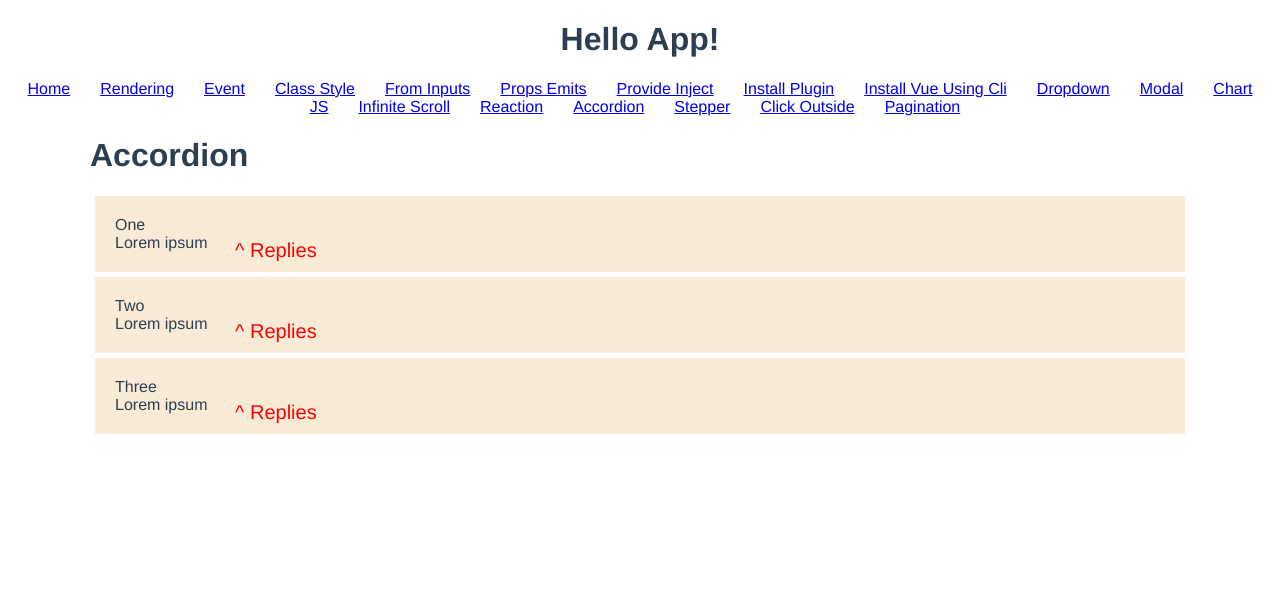
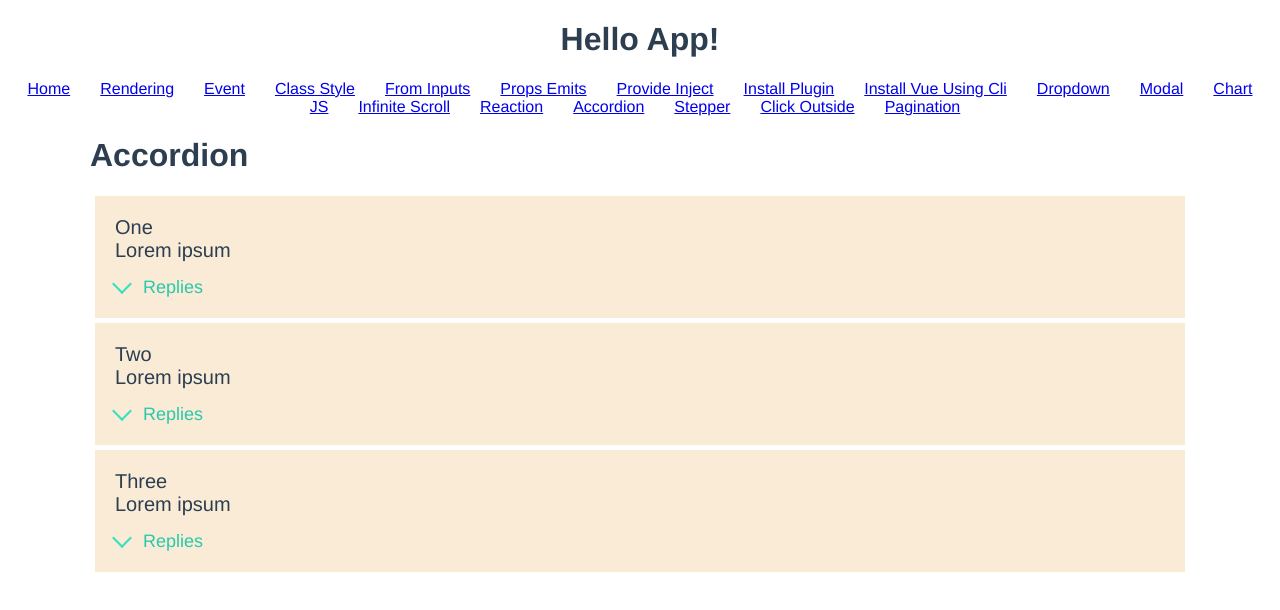
Before and after one commit to Thuta-ctrl/vue-setup, a Vue app: page /accordion in a window 1280 px wide. Shown: the top 610 px of the page. Built offline with nearby package versions, Linux system fonts and the light colour scheme; what vue-easy-lightbox would draw is missing.

Commit message:
accordion ui
accordion ui

```diff
--- a/src/components/accordion/custom.vue
+++ b/src/components/accordion/custom.vue
@@ -4,7 +4,7 @@
     <div class="comment" v-for="(comment,index) in comments" :key="index">
       <div class="comment-username">{{ comment.name }}</div>
       <div class="comment-message">{{ comment.message }}
-          <div class="reply-symbol" :class="{ show: comment.show }" @click="showReply(index)">&#94; <span>Replies</span></div>
+          <div class="reply-symbol" :class="{ show: comment.show }" @click="showReply(index)"> <span>Replies</span></div>
       </div>
 
       <transition-group
@@ -58,6 +58,7 @@ export default {
 }
 .comment {
   background-color: antiquewhite;
+  font-size: 20px;
   text-align: left;
   padding: 20px;
   margin: 5px;
@@ -69,25 +70,37 @@ export default {
   font-size: 12px;
 }
 .reply-symbol {
-  color: red;
+  color: #27C9AA;
   cursor: pointer;
-  padding-left: 40px;
-  padding-right: 0px;
-  font-size: 20px;
+  font-size: 18px;
+  transition: all 1s ease;
+  margin: 15px 0 0 28px;
+  position: relative;
+}
+.reply-symbol:after {
+  content: "";
   position: absolute;
-  left: 100px;
-  top: 43px;
-  transition: all 1s ease;
+  left: -28px;
+  top: 0;
+  width: 12px;
+  height: 12px;
+  border-top: 2px solid #34E0C0;
+  border-left: 2px solid #34E0C0;
+  transform: rotate(225deg);
 }
-.reply-symbol.show {
-  transform: rotate(180deg);
+.reply-symbol.show{
+   margin-bottom: 15px;
+}
+.reply-symbol.show:after{
+   top: 6px;
+   transform: rotate(45deg);
 }
 .replies {
   padding-left: 30px;
 }
 .accordion-enter-active,
 .accordion-leave-active {
-  transition: height 0.5s ease, opacity 0.3s ease;
+  transition: height 0.4s ease, opacity 0.5s ease;
   overflow: hidden;
 }
 
--- a/src/components/stepper/customtwo.vue
+++ b/src/components/stepper/customtwo.vue
@@ -193,7 +193,6 @@ span{
 }
 div.disabled {
   pointer-events: none;
-  opacity: 0.5;
   background: #CCC;
 }
 </style>
```
